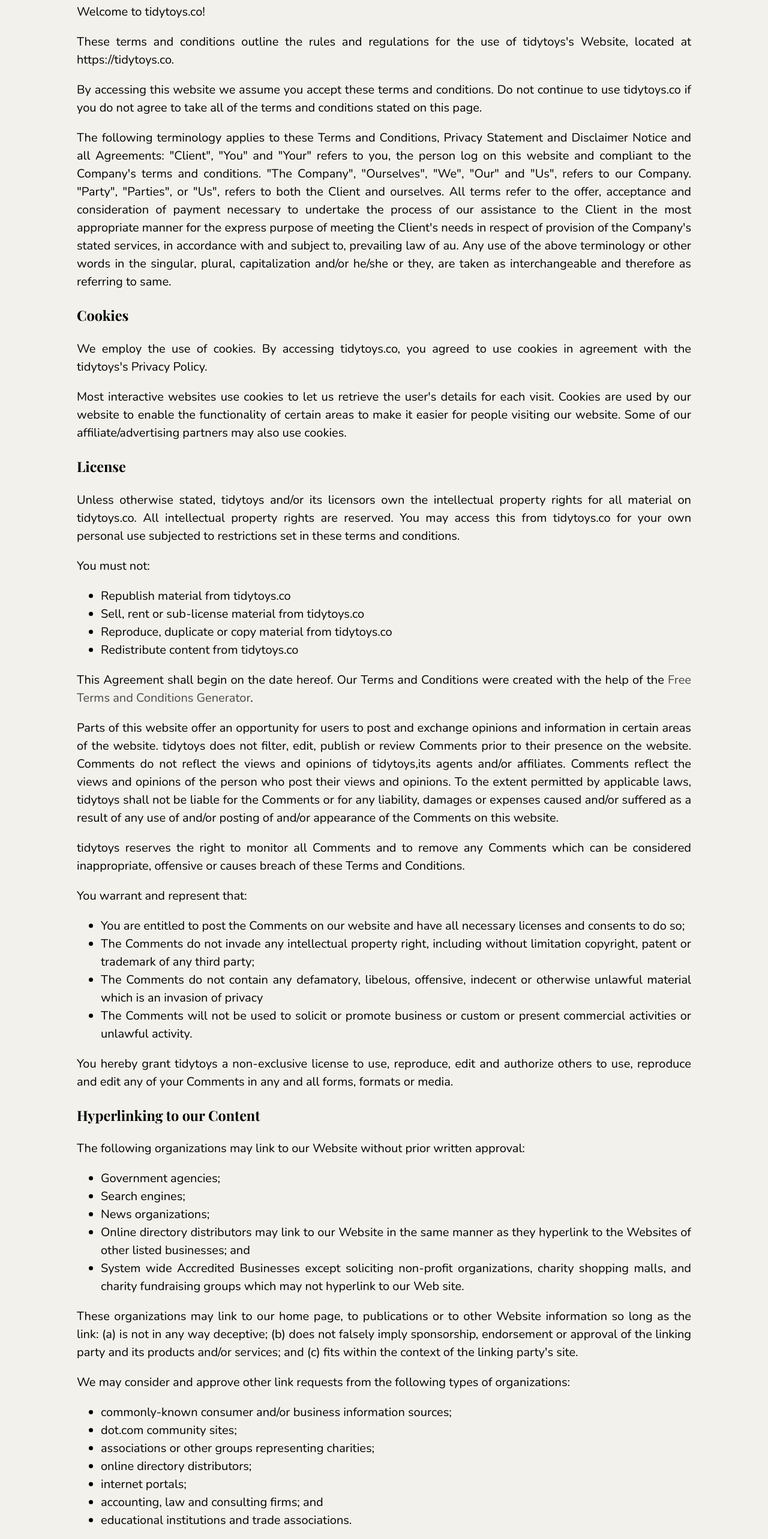
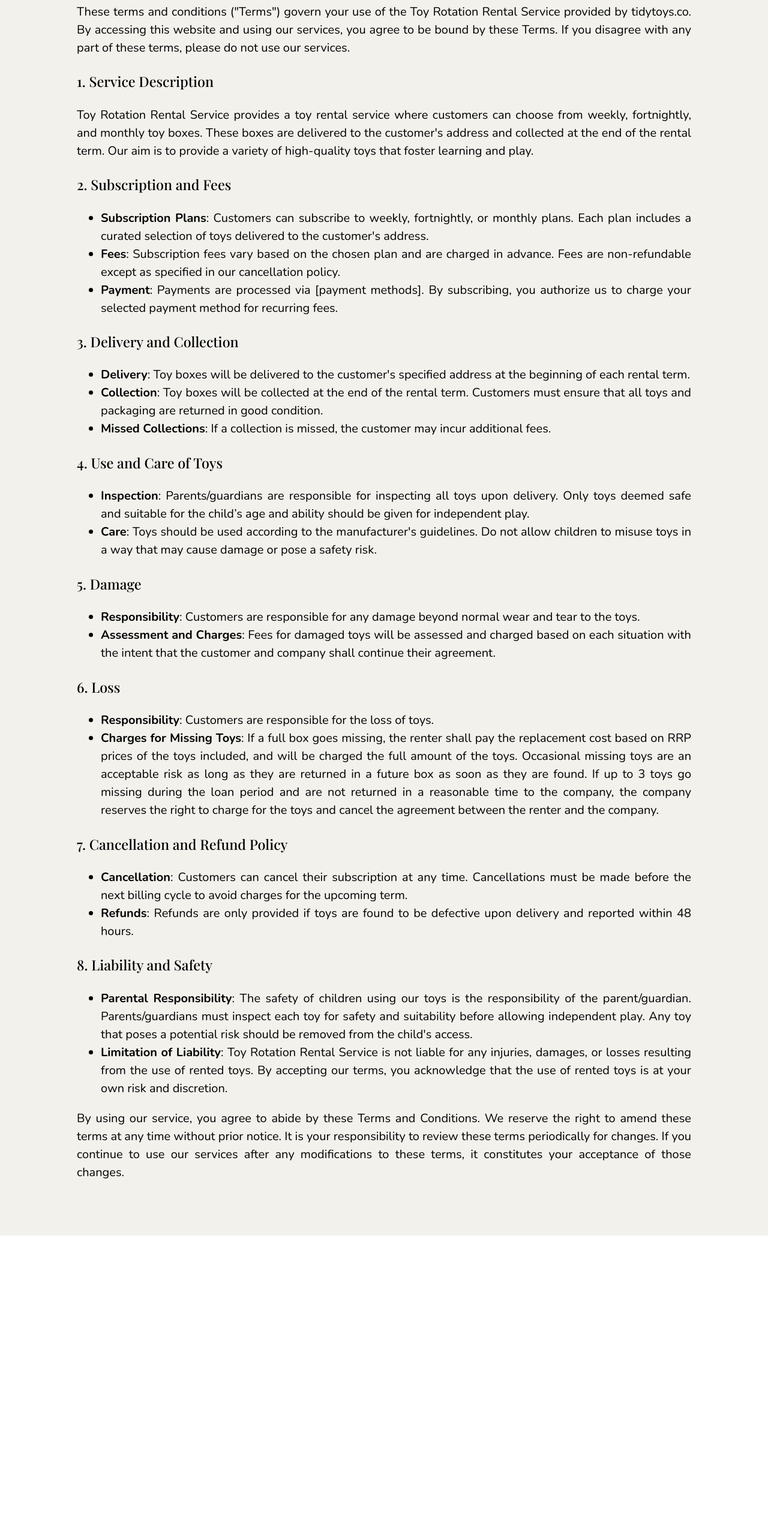
Before and after one commit to sandra-arato/tidy-toys, a React (Create React App) app: page /terms in a window 1280 px wide. Shown: the part 160-2726 px from the top of the page at 60% size. After the commit the page ends 2220 px from the top, so only its background shows below. Built offline with nearby package versions, Linux system fonts and the light colour scheme; a web font is replaced by a local one.

Commit message:
updated terms

```diff
--- a/src/components/TermsAndConditions/Terms.js
+++ b/src/components/TermsAndConditions/Terms.js
@@ -7,123 +7,64 @@
       <div>
         <h2><strong>Terms and Conditions</strong></h2>
 
-      <p>Welcome to tidytoys.co!</p>
+        <p>These terms and conditions ("Terms") govern your use of the Toy Rotation Rental Service provided by tidytoys.co. By accessing this website and using our services, you agree to be bound by these Terms. If you disagree with any part of these terms, please do not use our services.</p>
 
-      <p>These terms and conditions outline the rules and regulations for the use of tidytoys's Website, located at https://tidytoys.co.</p>
+        <h3>1. Service Description</h3>
 
-      <p>By accessing this website we assume you accept these terms and conditions. Do not continue to use tidytoys.co if you do not agree to take all of the terms and conditions stated on this page.</p>
+        <p>Toy Rotation Rental Service provides a toy rental service where customers can choose from weekly, fortnightly, and monthly toy boxes. These boxes are delivered to the customer's address and collected at the end of the rental term. Our aim is to provide a variety of high-quality toys that foster learning and play.</p>
 
-      <p>The following terminology applies to these Terms and Conditions, Privacy Statement and Disclaimer Notice and all Agreements: "Client", "You" and "Your" refers to you, the person log on this website and compliant to the Company's terms and conditions. "The Company", "Ourselves", "We", "Our" and "Us", refers to our Company. "Party", "Parties", or "Us", refers to both the Client and ourselves. All terms refer to the offer, acceptance and consideration of payment necessary to undertake the process of our assistance to the Client in the most appropriate manner for the express purpose of meeting the Client's needs in respect of provision of the Company's stated services, in accordance with and subject to, prevailing law of au. Any use of the above terminology or other words in the singular, plural, capitalization and/or he/she or they, are taken as interchangeable and therefore as referring to same.</p>
+        <h3>2. Subscription and Fees</h3>
 
-      <h3><strong>Cookies</strong></h3>
-
-      <p>We employ the use of cookies. By accessing tidytoys.co, you agreed to use cookies in agreement with the tidytoys's Privacy Policy. </p>
-
-      <p>Most interactive websites use cookies to let us retrieve the user's details for each visit. Cookies are used by our website to enable the functionality of certain areas to make it easier for people visiting our website. Some of our affiliate/advertising partners may also use cookies.</p>
-
-      <h3><strong>License</strong></h3>
-
-      <p>Unless otherwise stated, tidytoys and/or its licensors own the intellectual property rights for all material on tidytoys.co. All intellectual property rights are reserved. You may access this from tidytoys.co for your own personal use subjected to restrictions set in these terms and conditions.</p>
-
-      <p>You must not:</p>
         <ul>
-          <li>Republish material from tidytoys.co</li>
-          <li>Sell, rent or sub-license material from tidytoys.co</li>
-          <li>Reproduce, duplicate or copy material from tidytoys.co</li>
-          <li>Redistribute content from tidytoys.co</li>
+          <li><strong>Subscription Plans</strong>: Customers can subscribe to weekly, fortnightly, or monthly plans. Each plan includes a curated selection of toys delivered to the customer's address.</li>
+          <li><strong>Fees</strong>: Subscription fees vary based on the chosen plan and are charged in advance. Fees are non-refundable except as specified in our cancellation policy.</li>
+          <li><strong>Payment</strong>: Payments are processed via [payment methods]. By subscribing, you authorize us to charge your selected payment method for recurring fees.</li>
         </ul>
 
-      <p>This Agreement shall begin on the date hereof. Our Terms and Conditions were created with the help of the <a href="https://www.termsandconditionsgenerator.com/">Free Terms and Conditions Generator</a>.</p>
-
-      <p>Parts of this website offer an opportunity for users to post and exchange opinions and information in certain areas of the website. tidytoys does not filter, edit, publish or review Comments prior to their presence on the website. Comments do not reflect the views and opinions of tidytoys,its agents and/or affiliates. Comments reflect the views and opinions of the person who post their views and opinions. To the extent permitted by applicable laws, tidytoys shall not be liable for the Comments or for any liability, damages or expenses caused and/or suffered as a result of any use of and/or posting of and/or appearance of the Comments on this website.</p>
-
-      <p>tidytoys reserves the right to monitor all Comments and to remove any Comments which can be considered inappropriate, offensive or causes breach of these Terms and Conditions.</p>
-
-      <p>You warrant and represent that:</p>
+        <h3>3. Delivery and Collection</h3>
 
         <ul>
-          <li>You are entitled to post the Comments on our website and have all necessary licenses and consents to do so;</li>
-          <li>The Comments do not invade any intellectual property right, including without limitation copyright, patent or trademark of any third party;</li>
-          <li>The Comments do not contain any defamatory, libelous, offensive, indecent or otherwise unlawful material which is an invasion of privacy</li>
-          <li>The Comments will not be used to solicit or promote business or custom or present commercial activities or unlawful activity.</li>
+          <li><strong>Delivery</strong>: Toy boxes will be delivered to the customer's specified address at the beginning of each rental term.</li>
+          <li><strong>Collection</strong>: Toy boxes will be collected at the end of the rental term. Customers must ensure that all toys and packaging are returned in good condition.</li>
+          <li><strong>Missed Collections</strong>: If a collection is missed, the customer may incur additional fees.</li>
         </ul>
 
-      <p>You hereby grant tidytoys a non-exclusive license to use, reproduce, edit and authorize others to use, reproduce and edit any of your Comments in any and all forms, formats or media.</p>
-
-      <h3><strong>Hyperlinking to our Content</strong></h3>
-
-      <p>The following organizations may link to our Website without prior written approval:</p>
+        <h3>4. Use and Care of Toys</h3>
 
         <ul>
-          <li>Government agencies;</li>
-          <li>Search engines;</li>
-          <li>News organizations;</li>
-          <li>Online directory distributors may link to our Website in the same manner as they hyperlink to the Websites of other listed businesses; and</li>
-          <li>System wide Accredited Businesses except soliciting non-profit organizations, charity shopping malls, and charity fundraising groups which may not hyperlink to our Web site.</li>
+          <li><strong>Inspection</strong>: Parents/guardians are responsible for inspecting all toys upon delivery. Only toys deemed safe and suitable for the child’s age and ability should be given for independent play.</li>
+          <li><strong>Care</strong>: Toys should be used according to the manufacturer's guidelines. Do not allow children to misuse toys in a way that may cause damage or pose a safety risk.</li>
         </ul>
 
-      <p>These organizations may link to our home page, to publications or to other Website information so long as the link: (a) is not in any way deceptive; (b) does not falsely imply sponsorship, endorsement or approval of the linking party and its products and/or services; and (c) fits within the context of the linking party's site.</p>
-
-      <p>We may consider and approve other link requests from the following types of organizations:</p>
+        <h3>5. Damage</h3>
 
         <ul>
-          <li>commonly-known consumer and/or business information sources;</li>
-          <li>dot.com community sites;</li>
-          <li>associations or other groups representing charities;</li>
-          <li>online directory distributors;</li>
-          <li>internet portals;</li>
-          <li>accounting, law and consulting firms; and</li>
-          <li>educational institutions and trade associations.</li>
+          <li><strong>Responsibility</strong>: Customers are responsible for any damage beyond normal wear and tear to the toys.</li>
+          <li><strong>Assessment and Charges</strong>: Fees for damaged toys will be assessed and charged based on each situation with the intent that the customer and company shall continue their agreement.</li>
         </ul>
 
-      <p>We will approve link requests from these organizations if we decide that: (a) the link would not make us look unfavorably to ourselves or to our accredited businesses; (b) the organization does not have any negative records with us; (c) the benefit to us from the visibility of the hyperlink compensates the absence of tidytoys; and (d) the link is in the context of general resource information.</p>
-
-      <p>These organizations may link to our home page so long as the link: (a) is not in any way deceptive; (b) does not falsely imply sponsorship, endorsement or approval of the linking party and its products or services; and (c) fits within the context of the linking party's site.</p>
-
-      <p>If you are one of the organizations listed in paragraph 2 above and are interested in linking to our website, you must inform us by sending an e-mail to tidytoys. Please include your name, your organization name, contact information as well as the URL of your site, a list of any URLs from which you intend to link to our Website, and a list of the URLs on our site to which you would like to link. Wait 2-3 weeks for a response.</p>
-
-      <p>Approved organizations may hyperlink to our Website as follows:</p>
+        <h3>6. Loss</h3>
 
         <ul>
-          <li>By use of our corporate name; or</li>
-          <li>By use of the uniform resource locator being linked to; or</li>
-          <li>By use of any other description of our Website being linked to that makes sense within the context and format of content on the linking party's site.</li>
+          <li><strong>Responsibility</strong>: Customers are responsible for the loss of toys.</li>
+          <li><strong>Charges for Missing Toys</strong>: If a full box goes missing, the renter shall pay the replacement cost based on RRP prices of the toys included, and will be charged the full amount of the toys. Occasional missing toys are an acceptable risk as long as they are returned in a future box as soon as they are found. If up to 3 toys go missing during the loan period and are not returned in a reasonable time to the company, the company reserves the right to charge for the toys and cancel the agreement between the renter and the company.</li>
         </ul>
 
-      <p>No use of tidytoys's logo or other artwork will be allowed for linking absent a trademark license agreement.</p>
-
-      <h3><strong>iFrames</strong></h3>
-
-      <p>Without prior approval and written permission, you may not create frames around our Webpages that alter in any way the visual presentation or appearance of our Website.</p>
-
-      <h3><strong>Content Liability</strong></h3>
-
-      <p>We shall not be hold responsible for any content that appears on your Website. You agree to protect and defend us against all claims that is rising on your Website. No link(s) should appear on any Website that may be interpreted as libelous, obscene or criminal, or which infringes, otherwise violates, or advocates the infringement or other violation of, any third party rights.</p>
-
-      <h3><strong>Reservation of Rights</strong></h3>
-
-      <p>We reserve the right to request that you remove all links or any particular link to our Website. You approve to immediately remove all links to our Website upon request. We also reserve the right to amen these terms and conditions and it's linking policy at any time. By continuously linking to our Website, you agree to be bound to and follow these linking terms and conditions.</p>
-
-      <h3><strong>Removal of links from our website</strong></h3>
-
-      <p>If you find any link on our Website that is offensive for any reason, you are free to contact and inform us any moment. We will consider requests to remove links but we are not obligated to or so or to respond to you directly.</p>
-
-      <p>We do not ensure that the information on this website is correct, we do not warrant its completeness or accuracy; nor do we promise to ensure that the website remains available or that the material on the website is kept up to date.</p>
-
-      <h3><strong>Disclaimer</strong></h3>
-
-      <p>To the maximum extent permitted by applicable law, we exclude all representations, warranties and conditions relating to our website and the use of this website. Nothing in this disclaimer will:</p>
+        <h3>7. Cancellation and Refund Policy</h3>
 
         <ul>
-          <li>limit or exclude our or your liability for death or personal injury;</li>
-          <li>limit or exclude our or your liability for fraud or fraudulent misrepresentation;</li>
-          <li>limit any of our or your liabilities in any way that is not permitted under applicable law; or</li>
-          <li>exclude any of our or your liabilities that may not be excluded under applicable law.</li>
+          <li><strong>Cancellation</strong>: Customers can cancel their subscription at any time. Cancellations must be made before the next billing cycle to avoid charges for the upcoming term.</li>
+          <li><strong>Refunds</strong>: Refunds are only provided if toys are found to be defective upon delivery and reported within 48 hours.</li>
         </ul>
 
-      <p>The limitations and prohibitions of liability set in this Section and elsewhere in this disclaimer: (a) are subject to the preceding paragraph; and (b) govern all liabilities arising under the disclaimer, including liabilities arising in contract, in tort and for breach of statutory duty.</p>
+        <h3>8. Liability and Safety</h3>
 
-      <p>As long as the website and the information and services on the website are provided free of charge, we will not be liable for any loss or damage of any nature.</p>
+        <ul>
+          <li><strong>Parental Responsibility</strong>: The safety of children using our toys is the responsibility of the parent/guardian. Parents/guardians must inspect each toy for safety and suitability before allowing independent play. Any toy that poses a potential risk should be removed from the child's access.</li>
+          <li><strong>Limitation of Liability</strong>: Toy Rotation Rental Service is not liable for any injuries, damages, or losses resulting from the use of rented toys. By accepting our terms, you acknowledge that the use of rented toys is at your own risk and discretion.</li>
+        </ul>
+
+        <p>By using our service, you agree to abide by these Terms and Conditions. We reserve the right to amend these terms at any time without prior notice. It is your responsibility to review these terms periodically for changes. If you continue to use our services after any modifications to these terms, it constitutes your acceptance of those changes.</p>
       </div>
     </main>
   );
```
Lines whose indentation alone changed are shown as unchanged.
